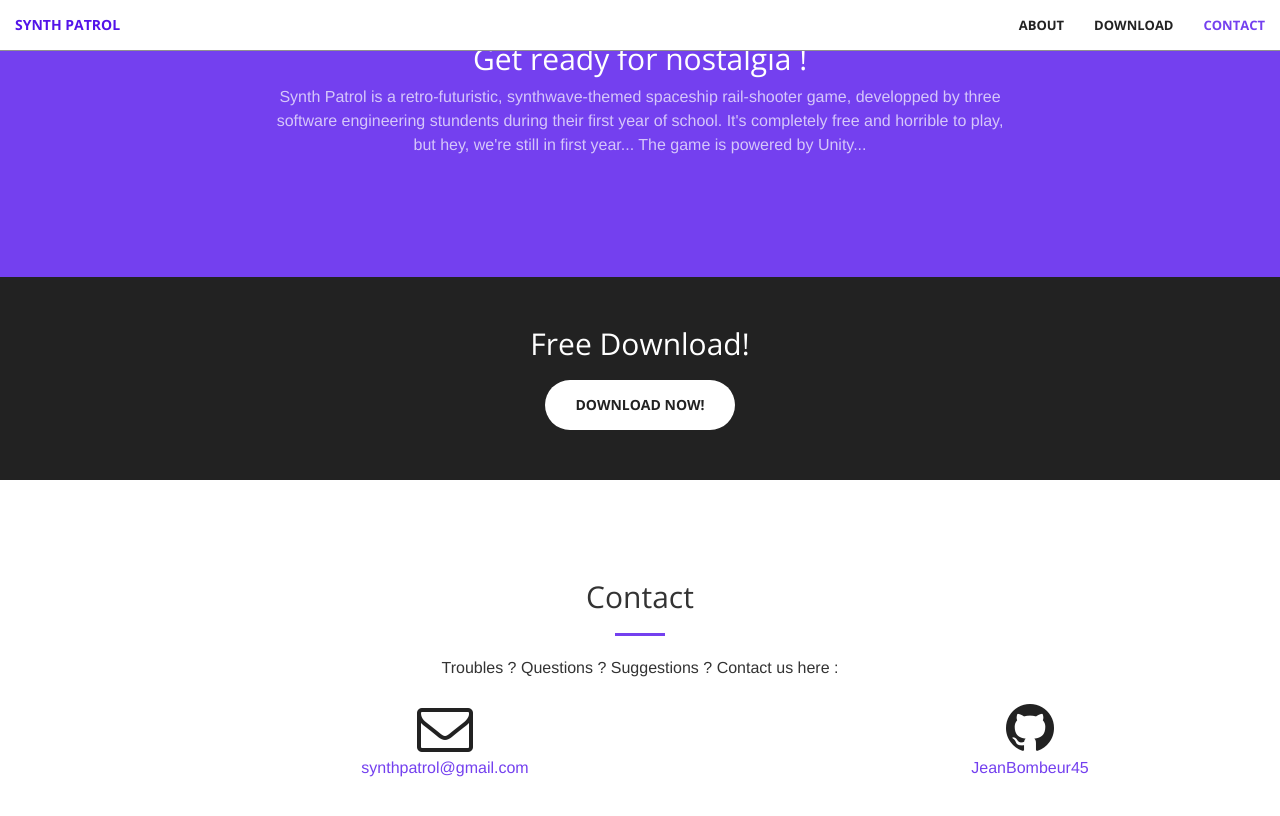
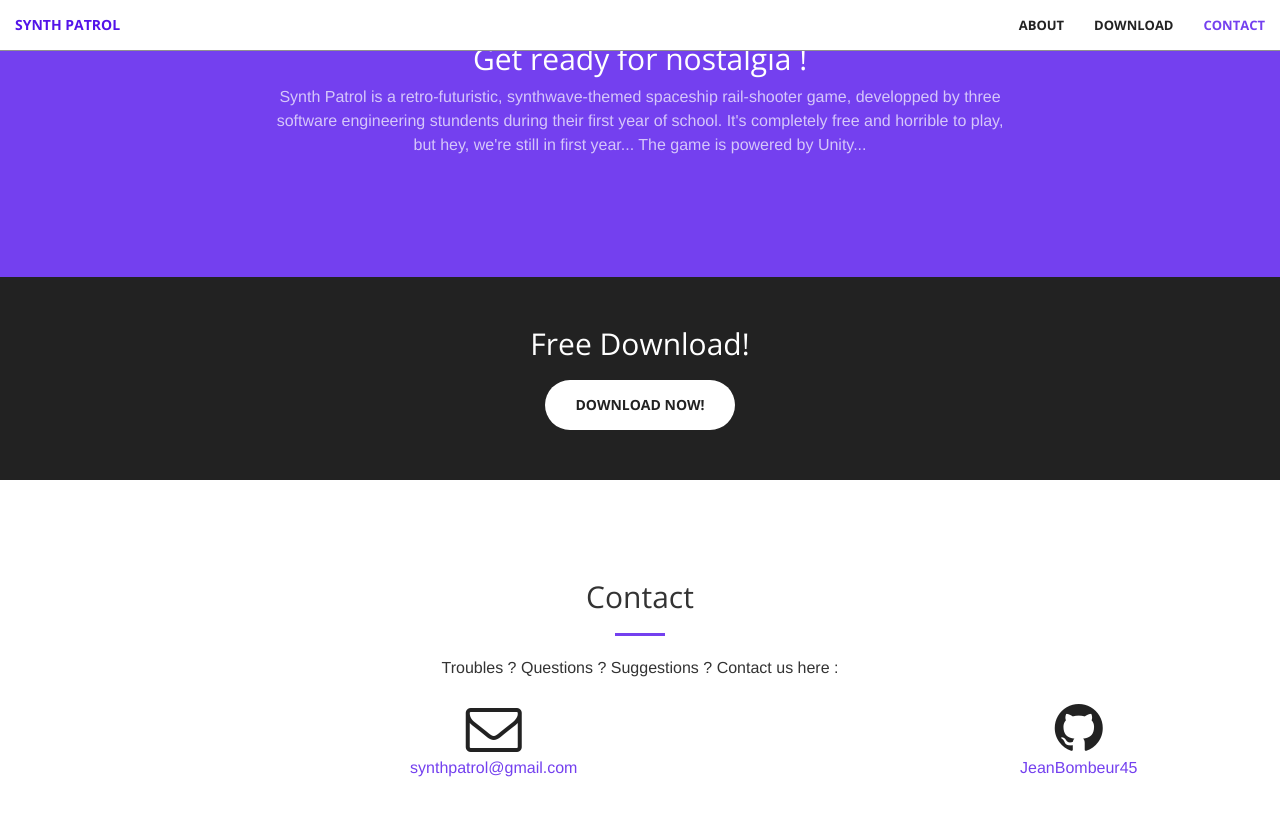
Before and after one commit to JeanBombeur45/Synth-Patrol, a Jekyll site: the page built from index.html, in a window 1280 px wide and 900 px high, scrolled down 958 px. Shown: the top 816 px of the window. Built offline with Jekyll 4.4.1, drawn with Linux system fonts in a browser that asks for light colours.

Commit message:
Update contact.html

```diff
--- a/_includes/contact.html
+++ b/_includes/contact.html
@@ -6,13 +6,13 @@
                 <hr class="primary">
                 <p>Troubles ? Questions ? Suggestions ? Contact us here :</p>
             </div>
-        <div class="col-lg-4 col-lg-offset-2 text-center">
+        <div class="col-lg-3 col-lg-offset-3 text-center">
             <a href="mailto:{{ site.email }}">
             <i class="fa fa-envelope-o fa-2x wow bounceIn" data-wow-delay=".1s"></i>
                 <p>{{ site.email }}</p>
             </a>
         </div>
-        <div class="col-lg-4 col-lg-offset-2 text-center">
+        <div class="col-lg-3 col-lg-offset-3 text-center">
             <a href="https://github.com/{{ site.github_username }}">
             <i class="fa fa-github fa-2x wow bounceIn" data-wow-delay=".1s"></i>
                 <p>{{ site.github_username }}</p>
```
